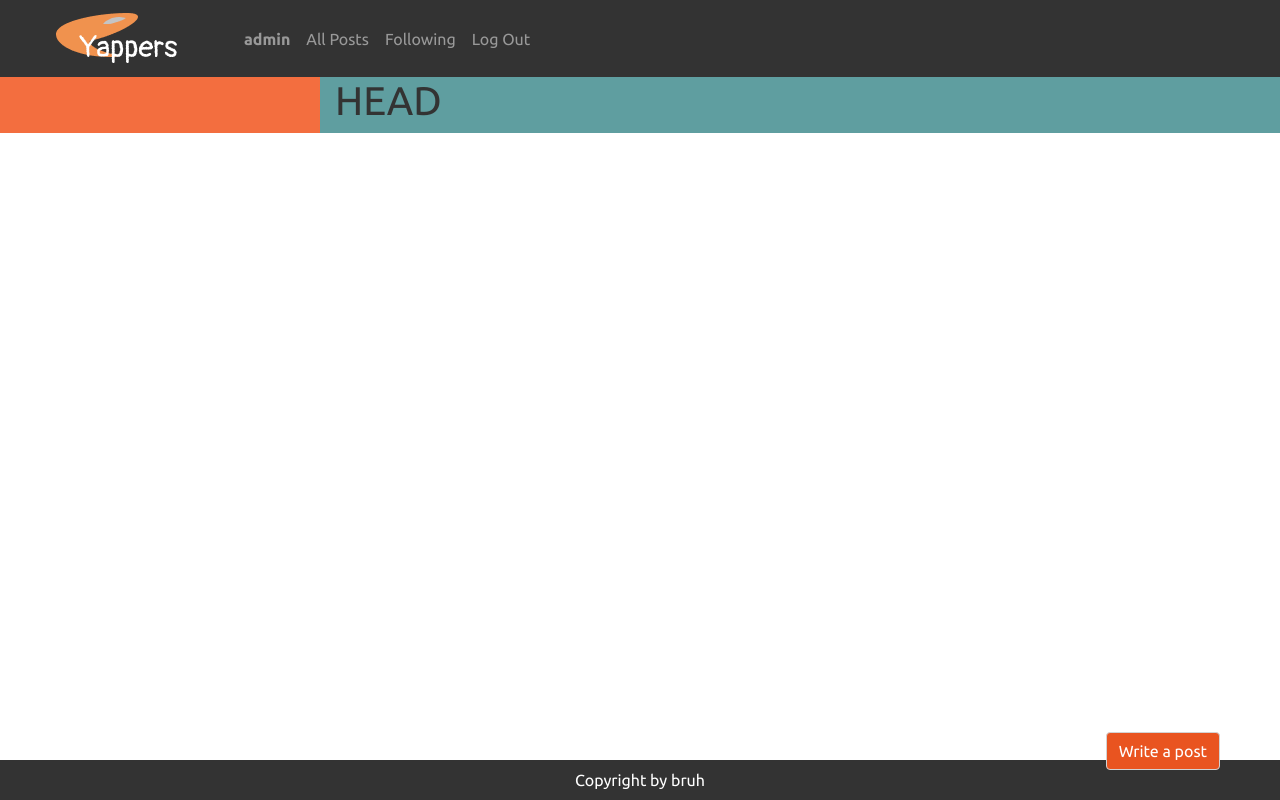
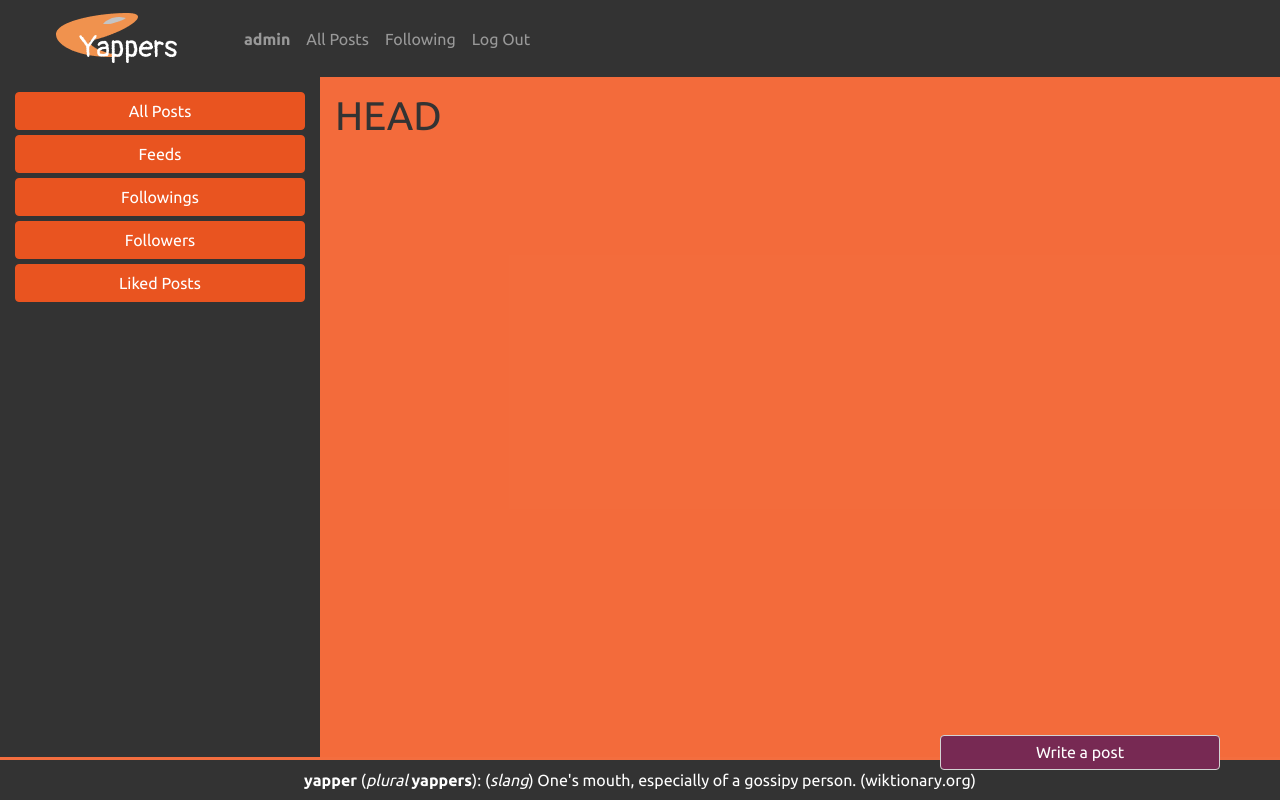
Before and after one commit to chromium7/yapper, a Django app: page / in a window 1280 px wide. Run offline with Django 3.2, Linux system fonts and the light colour scheme; a user stored in the database is signed in; some libraries are stand-ins or nearby versions.

Commit message:
Updated HTML file

```diff
--- a/network/models.py
+++ b/network/models.py
@@ -23,6 +23,14 @@
     text = models.CharField(max_length=300)
     time = models.DateTimeField(auto_now_add=True)
 
+    def serialize(self):
+        return {
+            "id": self.id,
+            "user": self.user,
+            "text": self.text,
+            "time": self.time
+        }
+
 
 class Reply(Post):
     class Meta:
--- a/network/static/network/script.js
+++ b/network/static/network/script.js
@@ -1,21 +1,24 @@
 document.addEventListener('DOMContentLoaded', () => {
-    document.querySelector("#write-toggle").addEventListener("click", openWriteContainer)
+
+    document.querySelector("#write-toggle").addEventListener("click", openWriteContainer);
+
 });
 
-// function test() {
-//     document.querySelector("#write-toggle").addEventListener("click", openWriteContainer());
-// };
+
 
 function openWriteContainer() {
     const writeContainer = document.querySelector(".write-form");
     const writeToggle = document.querySelector("#write-toggle");
 
-    if (writeContainer.style.display === "none") {
-        writeContainer.style.display = "block";
+    // Show container and hide container
+    if (writeContainer.style.visibility === "hidden") {
+        writeContainer.style.visibility = "visible";
+        writeContainer.style.opacity = "1";
         writeToggle.style.borderRadius = "0 0 0.25rem 0.25rem";
         writeToggle.style.borderWidth = "0 1px 1px 1px";
     } else {
-        writeContainer.style.display = "none";
+        writeContainer.style.visibility = "hidden";
+        writeContainer.style.opacity = "0";
         writeToggle.style.borderRadius = "0.25rem";
         writeToggle.style.borderWidth = "1px";
     }
--- a/network/static/network/styles.css
+++ b/network/static/network/styles.css
@@ -1,6 +1,11 @@
+body {
+    background-color: #f36c3cfa;
+}
+
 .body {
     display: flex;
     flex-wrap: wrap;
+    min-height: 85vh;
 }
 
 .page-container {
@@ -13,6 +18,28 @@
     margin-right: 40px;
 }
 
+.category {
+    background-color: #333;
+    padding: 15px;
+}
+
+.category-btn {
+    display: block;
+    width: 100%;
+    margin-bottom: 5px;
+}
+
+/* POST CONTAINER */
+
+.post-container {
+    padding: 15px;
+    background-color: #f36c3cfa;
+}
+
+
+
+/* FOOTER */
+
 footer {
     background-color: #333;
     color: #fff;
@@ -24,15 +51,8 @@
     line-height: 2.5rem;
 }
 
-.icon {
-    background-color: #e95420;
-    position: absolute;
-    bottom: 0;
-    right: 0;
-    width: 70px;
-    height: 60px;
-    border-radius: 20px 5px 0 5px;
-}
+
+/* WRITE CONTAINER */
 
 .write-container {
     position: absolute;
@@ -43,21 +63,24 @@
 }
 
 .write-form {
-    display: none;
+    visibility: hidden;
+    opacity: 0;
     position: relative;
     text-align: left;
-    background-color: #e95420;
+    background-color: #772953;
+    color: #fff;
     border-color: lightgrey;
     border-style: solid;
     border-width: 1px 1px 0 1px;
     border-radius: 5px 5px 0 5px;
     top: 1px;
     padding: 5px;
+    transition: all 0.5s linear;
 }
 
 #write-post {
-    background-color: #333;
-    color: #fff;
+    background-color: #fff;
+    color: #333;
 }
 
 #write-submit {
@@ -68,4 +91,6 @@
     border: 1px solid lightgrey;
     position: relative;
     z-index: 10;
+    width: 280px;
+    line-height: 1.3em;
 }
--- a/network/templates/network/index.html
+++ b/network/templates/network/index.html
@@ -4,10 +4,16 @@
 
 
 {% block body %}
-<div class="col-md-3" style="background-color: #f36c3cfa;">
-
+<div class="category col-md-3">
+    <button class="category-btn btn btn-primary">All Posts</button>
+    {% if user.is_authenticated %}
+    <button class="category-btn btn btn-primary">Feeds</button>
+    <button class="category-btn btn btn-primary">Followings</button>
+    <button class="category-btn btn btn-primary">Followers</button>
+    <button class="category-btn btn btn-primary">Liked Posts</button>
+    {% endif %}
 </div>
-<div class="col-md-9 col-sm-12" style="background-color: cadetblue;">
+<div class="post-container col-md-9 col-sm-12">
     <h1>HEAD</h1>
 </div>
 {% endblock %}
--- a/network/templates/network/layout.html
+++ b/network/templates/network/layout.html
@@ -54,6 +54,7 @@
             {% endblock %}
         </div>
 
+        {% if user.is_authenticated %}
         <div class="write-container">
             <div class="write-form">
                 <h3>Post some yappies</h3>
@@ -62,7 +63,7 @@
                         <img src="#" alt="">
                     </div>
                     <div class="col-10">
-                        <form action="#">
+                        <form action="#" method="post">
                             {% csrf_token %}
                             <textarea id="write-post" class="form-control" cols="30" rows="5"
                                 placeholder="What's happening?"></textarea>
@@ -72,12 +73,14 @@
                 </div>
             </div>
             <div>
-                <button id="write-toggle" class="btn btn-primary">Write a post</button>
+                <button id="write-toggle" class="btn btn-dark">Write a post</button>
             </div>
         </div>
+        {% endif %}
 
         <footer>
-            Copyright by bruh
+            <b>yapper</b> (<i>plural</i> <b>yappers</b>): (<i>slang</i>) One's mouth, especially of a gossipy person.
+            (wiktionary.org)
         </footer>
     </div>
 
--- a/network/views.py
+++ b/network/views.py
@@ -15,11 +15,11 @@
     return
 
 
-def post(request):
+def post(request, post_id):
     return
 
 
-def profile(request):
+def profile(request, username):
     return
 
 
```
Also changed, not shown: db.sqlite3.
